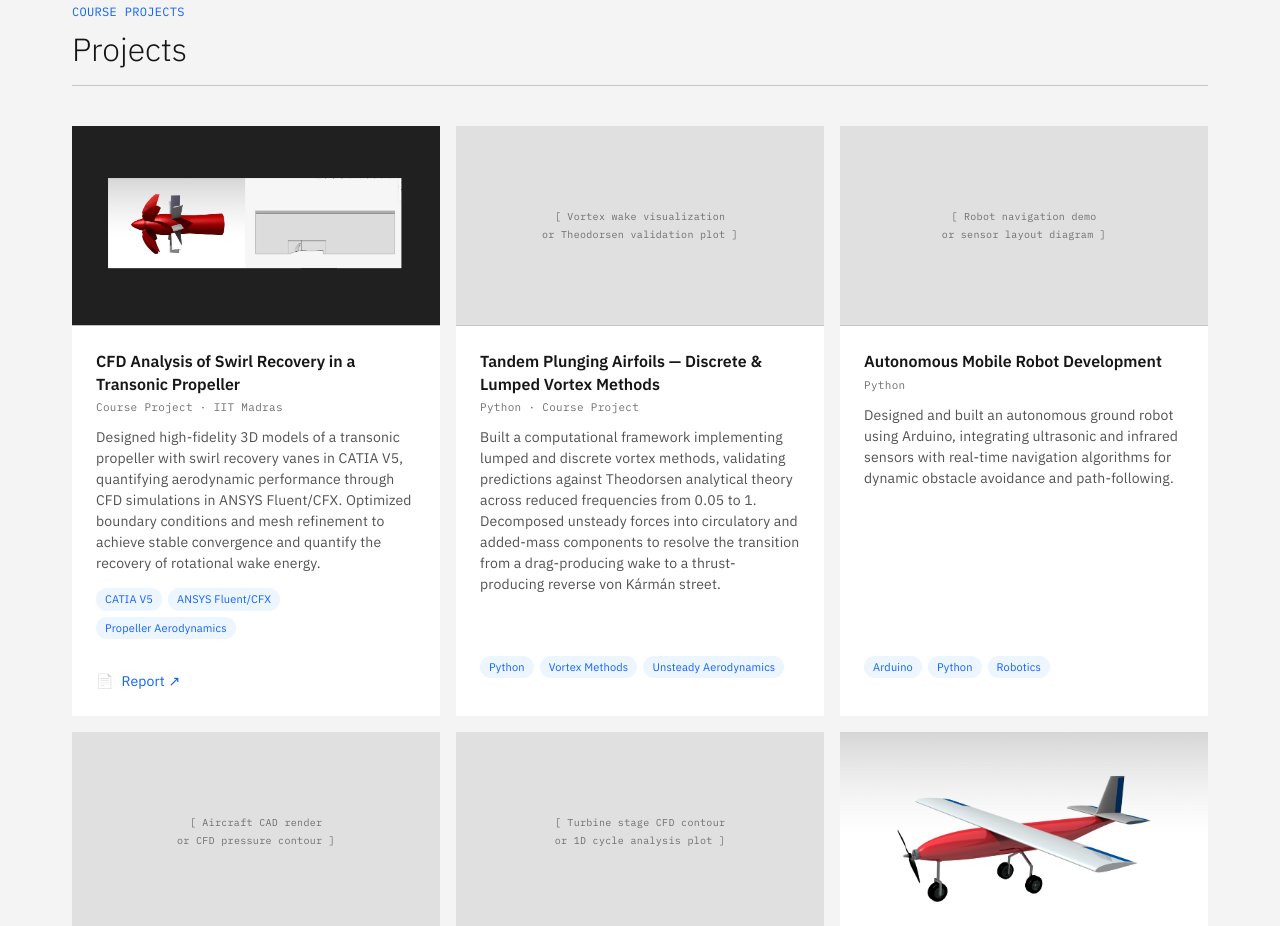
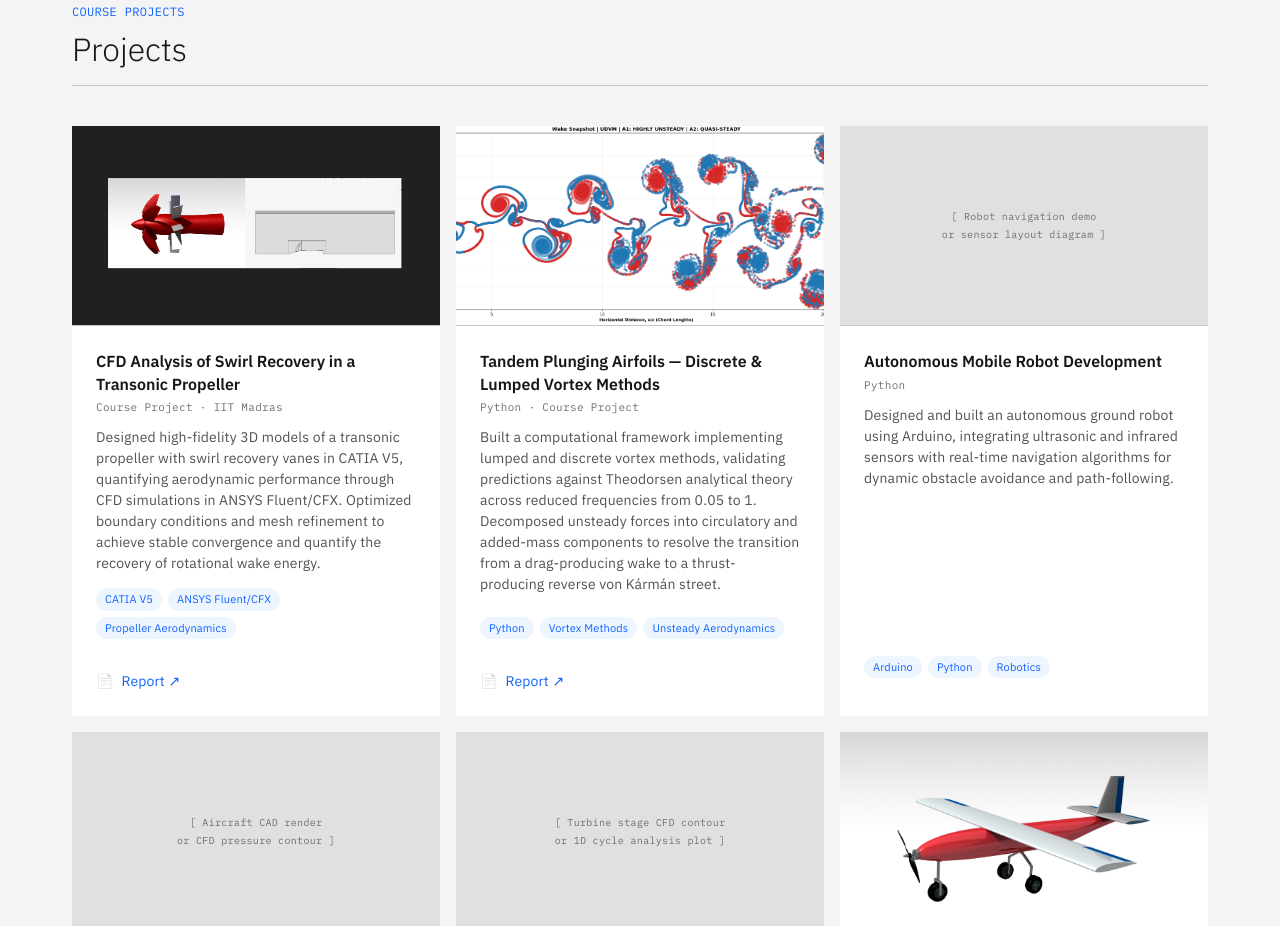
Before and after one commit to gangaraju981/gangaraju981.github.io, a plain HTML site: page index.html in a window 1280 px wide. Shown: the part 2039-2965 px from the top of the page. Drawn offline with Linux system fonts and the light colour scheme.

Commit message:
Update index.html

```diff
--- a/index.html
+++ b/index.html
@@ -306,9 +306,9 @@ footer{background:var(--nav);color:var(--nav-t);padding:48px 0 32px}
       </div>
 
       <!-- P2: Tandem Plunging Airfoils -->
-      <div class="proj-card">
+<div class="proj-card">
         <div class="proj-media">
-          <div class="proj-ph">[ Vortex wake visualization<br>or Theodorsen validation plot ]</div>
+          <img src="unstd.jpg" alt="Tandem Plunging Airfoils Vortex Wake" class="proj-img">
         </div>
         <div class="proj-body">
           <h3 class="proj-title">Tandem Plunging Airfoils — Discrete & Lumped Vortex Methods</h3>
@@ -318,6 +318,14 @@ footer{background:var(--nav);color:var(--nav-t);padding:48px 0 32px}
             <span class="tag">Python</span><span class="tag">Vortex Methods</span>
             <span class="tag">Unsteady Aerodynamics</span>
           </div>
+
+          <div style="margin-top: 18px; display: flex; align-items: center; gap: 8px;">
+            <span style="font-size: 14px; filter: grayscale(100%); opacity: 0.6;">📄</span>
+            <a href="unstd.pdf" target="_blank" class="proj-link" style="font-size: 14px; font-weight: 500;">
+              Report ↗
+            </a>
+          </div>
+
         </div>
       </div>
 
```
